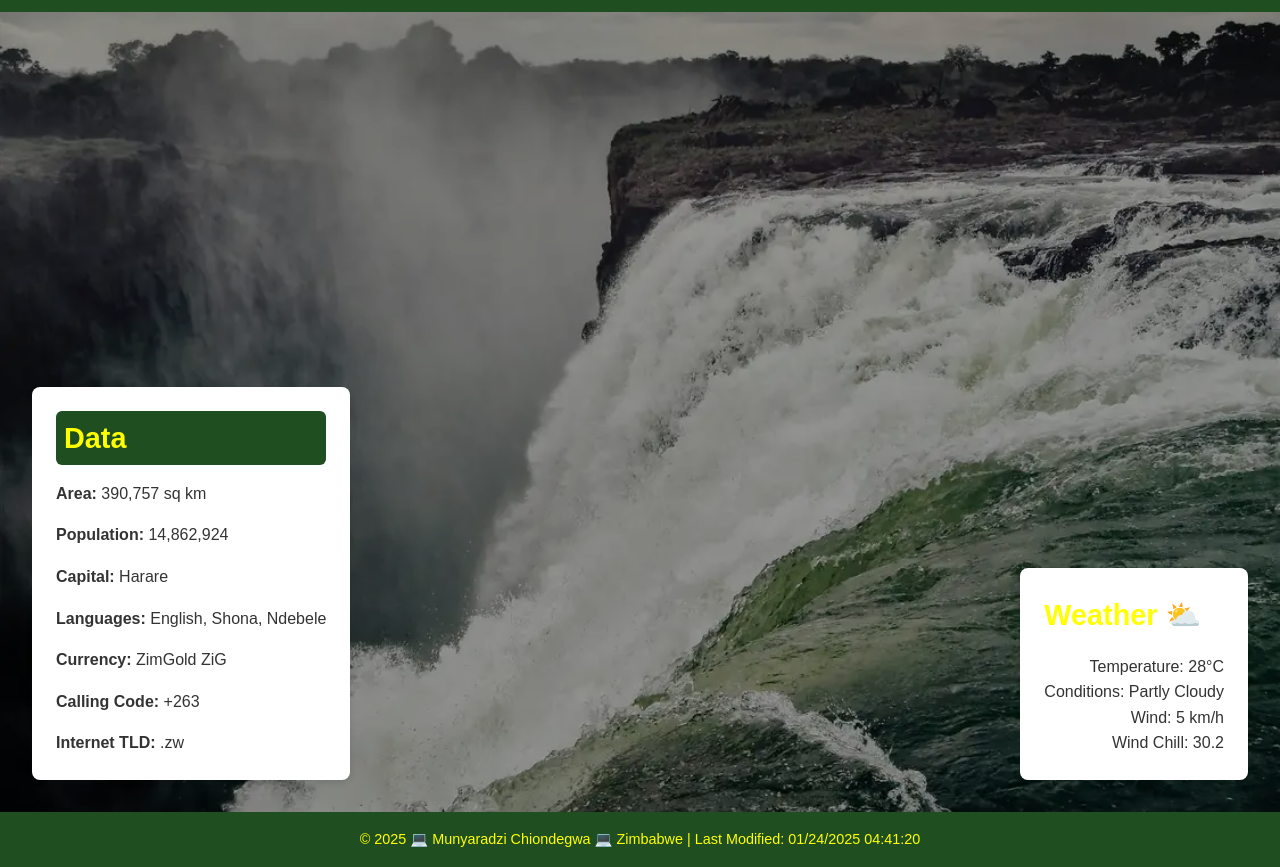
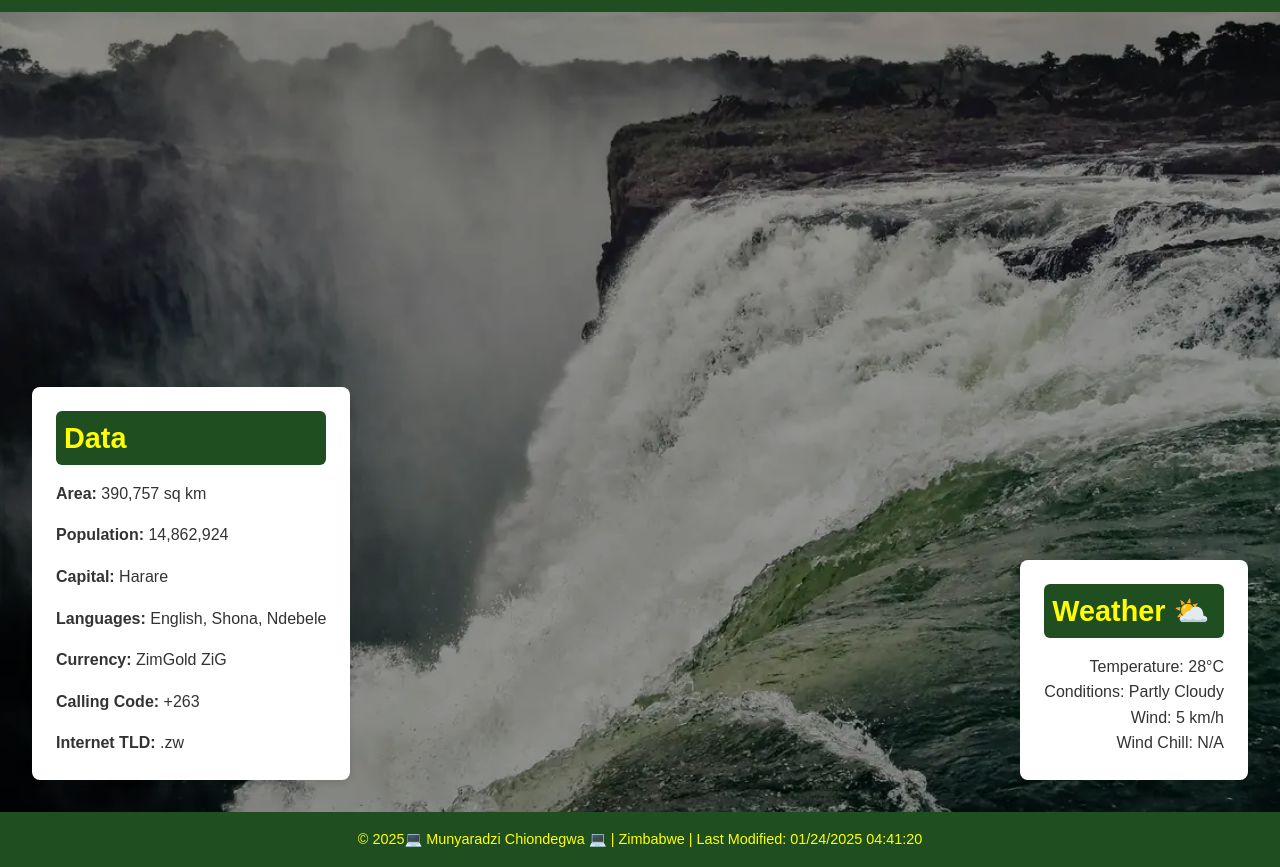
Before and after one commit to munyaradzichiondegwa/wdd131, a plain HTML site: page place.htm in a window 1280 px wide. Shown: the part 100-967 px from the top of the page. Drawn offline with Linux system fonts and the light colour scheme.

Commit message:
new changes

```diff
--- a/place.htm
+++ b/place.htm
@@ -5,14 +5,12 @@
     <meta charset="UTF-8">
     <meta name="viewport" content="width=device-width, initial-scale=1.0">
     <title>Zimbabwe</title>
-    <meta name="description"
-        content="Explore the beautiful country of Zimbabwe with its diverse wildlife, stunning landscapes, and rich culture.">
+    <meta name="description" content="Explore the beautiful country of Zimbabwe with its diverse wildlife, stunning landscapes, and rich culture.">
     <meta name="keywords" content="Zimbabwe, Africa, wildlife, culture, travel">
     <meta name="author" content="Munyaradzi Chiondegwa">
     <link rel="stylesheet" href="styles/place.css">
     <script src="scripts/place.js" defer></script>
 </head>
-
 <body>
     <header>
         <h1>Zimbabwe</h1>
@@ -20,8 +18,14 @@
 
     <main>
         <div class="hero">
-            <img src="images/zimbabwe-large.webp" alt="Landscape of Zimbabwe with Victoria Falls" width="1920"
-                height="1080">
+            <picture>
+                <source srcset="images/zimbabwe-small.webp" media="(max-width: 500px)">
+                <source srcset="images/zimbabwe-medium.webp" media="(max-width: 1000px)">
+                <img src="images/zimbabwe-large.webp"
+                     alt="Scenic landscape of Zimbabwe featuring Victoria Falls"
+                     width="1920"
+                     height="1080">
+            </picture>
             <div class="hero-overlay">
                 <section id="data">
                     <h2 class="bg-primary text-secondary px-2 py-1 rounded-md">Data</h2>
@@ -36,22 +40,20 @@
                     </div>
                 </section>
                 <section id="weather">
-                    <h2>Weather <span class="weather-icon">⛅</span></h2>
+                    <h2 class="bg-primary text-secondary px-2 py-1 rounded-md">Weather ⛅</h2>
                     <div class="weather-details">
                         <p>Temperature: 28°C</p>
                         <p>Conditions: Partly Cloudy</p>
                         <p>Wind: 5 km/h</p>
-                        <p>Wind Chill: <span id="windChill">9.8°C</span></p>
+                        <p>Wind Chill: <span id="windChill">N/A</span></p>
                     </div>
                 </section>
             </div>
         </div>
 
         <footer>
-            <p>&copy; <span id="currentYear"></span> 💻 Munyaradzi Chiondegwa 💻 Zimbabwe | Last Modified: <span
-                    id="lastModified"></span></p>
+            <p>&copy; <span id="currentYear"></span>💻 Munyaradzi Chiondegwa 💻 | Zimbabwe | Last Modified: <span id="lastModified"></span></p>
         </footer>
     </main>
 </body>
-
 </html>
--- a/scripts/place.js
+++ b/scripts/place.js
@@ -1,22 +1,25 @@
-// Function to calculate wind chill
-function calculateWindChill(temperature, windSpeed) {
-    return windSpeed > 3 && temperature <= 50
-        ? (13.12 + (0.6215 * temperature) - (11.37 * Math.pow(windSpeed, 0.16)) + (0.3965 * temperature * Math.pow(windSpeed, 0.16))).toFixed(1)
-        : "N/A";
-}
+document.addEventListener('DOMContentLoaded', function() {
+    // Current Year
+    const currentYear = new Date().getFullYear();
+    document.getElementById('currentYear').textContent = currentYear;
 
-// Set current year and last modified date
-document.addEventListener('DOMContentLoaded', () => {
-    const currentYear = new Date().getFullYear();
+    // Last Modified
     const lastModified = document.lastModified;
-
-    document.getElementById('currentYear').textContent = currentYear;
     document.getElementById('lastModified').textContent = lastModified;
 
-    // Wind chill calculation with static values
-    const temperature = 28;  // °C
-    const windSpeed = 6;     // km/h
-    const windChillElement = document.getElementById('windChill');
+    // Wind Chill Calculation
+    const temperature = 28; // °C
+    const windSpeed = 5; // km/h
 
-    windChillElement.textContent = calculateWindChill(temperature, windSpeed);
+    const windChillSpan = document.getElementById('windChill');
+    windChillSpan.textContent = calculateWindChill(temperature, windSpeed);
 });
+
+function calculateWindChill(temp, windSpeed) {
+    // Wind Chill Formula for Metric (Celsius)
+    if (temp <= 10 && windSpeed > 4.8) {
+        return (13.12 + (0.6215 * temp) - (11.37 * Math.pow(windSpeed, 0.16)) + (0.3965 * temp * Math.pow(windSpeed, 0.16))).toFixed(1) + "°C";
+    } else {
+        return "N/A";
+    }
+}
--- a/styles/place.css
+++ b/styles/place.css
@@ -27,6 +27,19 @@ header {
     position: relative;
     z-index: 1;
 }
+* {
+    margin: 0;
+    padding: 0;
+    box-sizing: border-box;
+}
+
+body {
+    font-family: Arial, sans-serif;
+    line-height: 1.6;
+    color: var(--text-color);
+    background-color: var(--bg-color);
+}
+
 
 header h1 {
     font-size: 2.5rem;
```
